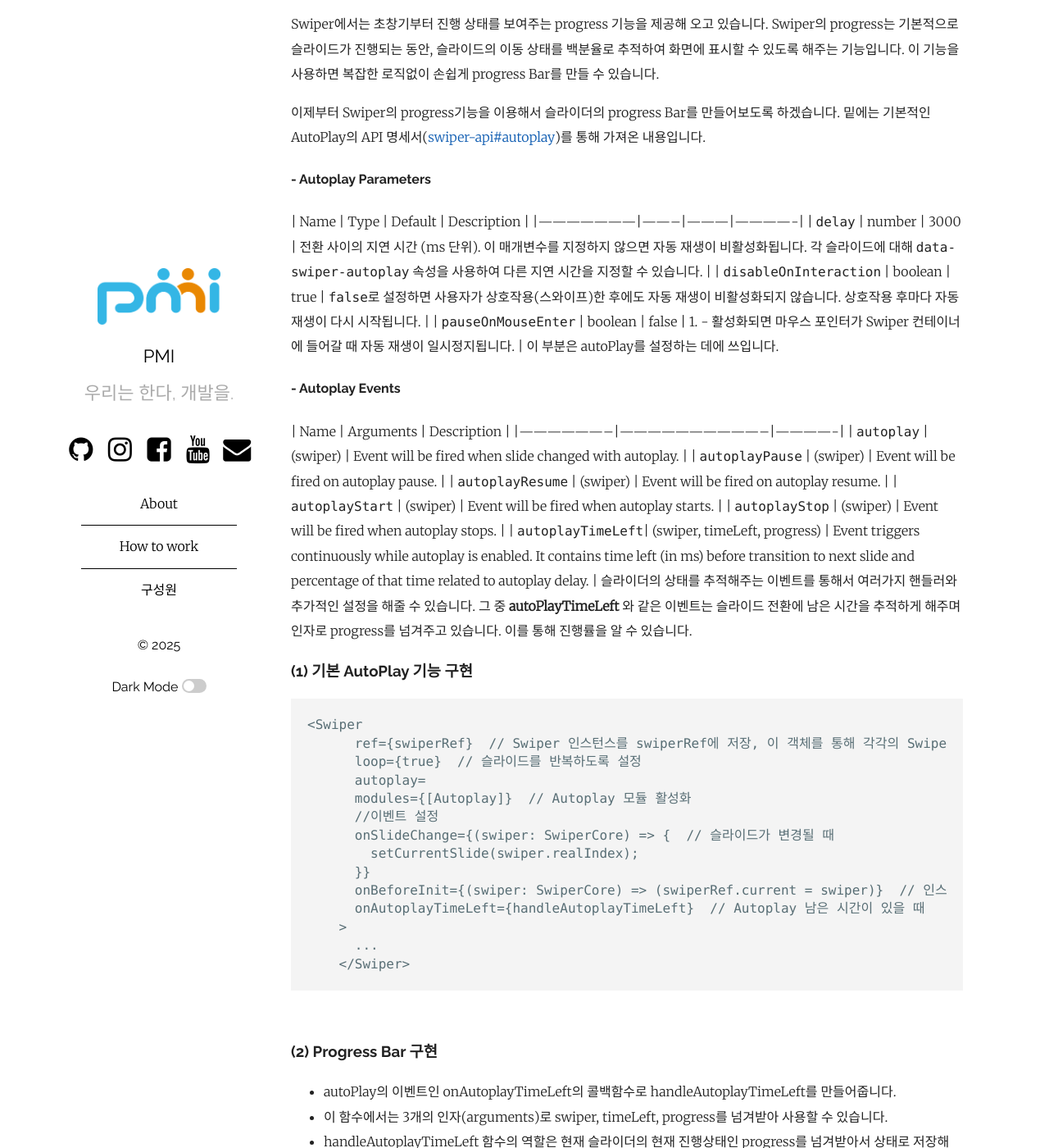
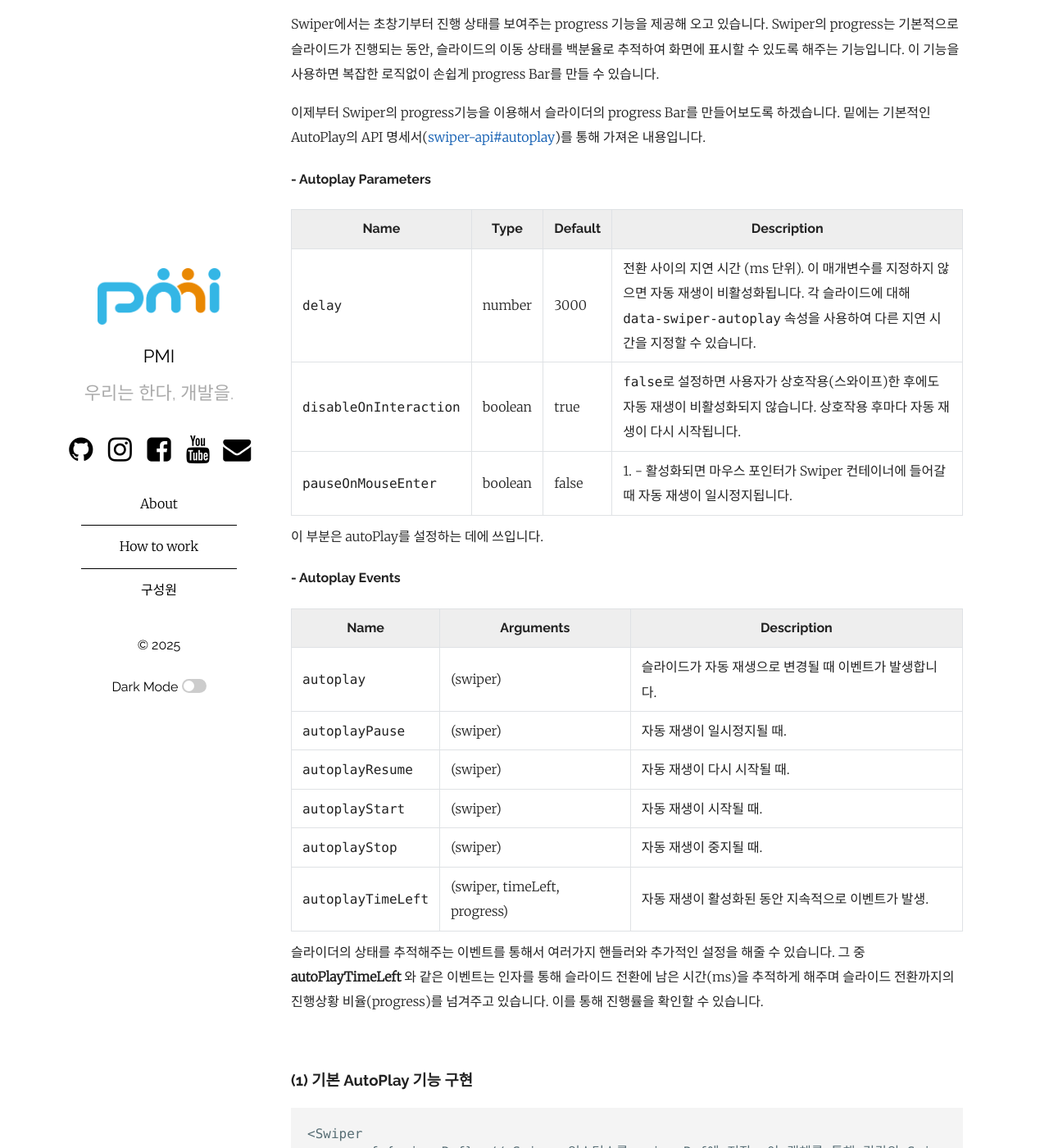
Before and after one commit to pmirnc-dev/pmirnc-dev.github.io, a Jekyll site: the page built from _posts/2025-04-05-Swiper의-autoPlay-어떻게.md, in a window 1280 px wide and 1400 px high, scrolled down 1290 px. Shown: the whole window at 82% size. Built offline with Jekyll 4.4.1, drawn with Linux system fonts in a browser that asks for light colours; comment, search, counter and statistics services are not loaded; some of the changed text lies outside the part shown.

Commit message:
fix(post): 포스팅 표 오류 수정

```diff
--- a/_posts/2025-04-05-Swiper의-autoPlay-어떻게.md
+++ b/_posts/2025-04-05-Swiper의-autoPlay-어떻게.md
@@ -63,22 +63,24 @@ Swiper에서는 초창기부터 진행 상태를 보여주는 progress 기능을
 | `delay`            | number | 3000    | 전환 사이의 지연 시간 (ms 단위). 이 매개변수를 지정하지 않으면 자동 재생이 비활성화됩니다. 각 슬라이드에 대해 `data-swiper-autoplay` 속성을 사용하여 다른 지연 시간을 지정할 수 있습니다. |
 | `disableOnInteraction` | boolean | true  | `false`로 설정하면 사용자가 상호작용(스와이프)한 후에도 자동 재생이 비활성화되지 않습니다. 상호작용 후마다 자동 재생이 다시 시작됩니다. |
 | `pauseOnMouseEnter` | boolean | false  | 1.  -   활성화되면 마우스 포인터가 Swiper 컨테이너에 들어갈 때 자동 재생이 일시정지됩니다. |
+
 이 부분은 autoPlay를 설정하는 데에 쓰입니다.
 
 #### - Autoplay Events
 
 | Name               | Arguments                        | Description |
 |--------------------|--------------------------------|-------------|
-| `autoplay`        | (swiper)                       | Event will be fired when slide changed with autoplay. |
-| `autoplayPause`   | (swiper)                       | Event will be fired on autoplay pause. |
-| `autoplayResume`  | (swiper)                       | Event will be fired on autoplay resume. |
-| `autoplayStart`   | (swiper)                       | Event will be fired when autoplay starts. |
-| `autoplayStop`    | (swiper)                       | Event will be fired when autoplay stops. |
-| `autoplayTimeLeft`| (swiper, timeLeft, progress) | Event triggers continuously while autoplay is enabled. It contains time left (in ms) before transition to next slide and percentage of that time related to autoplay delay. |
+| `autoplay`        | (swiper)                       | 슬라이드가 자동 재생으로 변경될 때 이벤트가 발생합니다. |
+| `autoplayPause`   | (swiper)                       | 자동 재생이 일시정지될 때. |
+| `autoplayResume`  | (swiper)                       | 자동 재생이 다시 시작될 때. |
+| `autoplayStart`   | (swiper)                       | 자동 재생이 시작될 때. |
+| `autoplayStop`    | (swiper)                       | 자동 재생이 중지될 때. |
+| `autoplayTimeLeft`| (swiper, timeLeft, progress) | 자동 재생이 활성화된 동안 지속적으로 이벤트가 발생. |
+
 슬라이더의 상태를 추적해주는 이벤트를 통해서 여러가지 핸들러와 추가적인 설정을 해줄 수 있습니다.
-그 중 **autoPlayTimeLeft** 와 같은 이벤트는 슬라이드 전환에 남은 시간을 추적하게 해주며 인자로 progress를 넘겨주고 있습니다. 이를 통해 진행률을 알 수 있습니다.
+그 중 **autoPlayTimeLeft** 와 같은 이벤트는 인자를 통해 슬라이드 전환에 남은 시간(ms)을 추적하게 해주며 슬라이드 전환까지의 진행상황 비율(progress)를 넘겨주고 있습니다. 이를 통해 진행률을 확인할 수 있습니다.
+
 &nbsp;
-
 
 ### (1) 기본 AutoPlay 기능 구현
 
@@ -107,7 +109,7 @@ Swiper에서는 초창기부터 진행 상태를 보여주는 progress 기능을
 ### (2) Progress Bar 구현
 
 - autoPlay의 이벤트인 onAutoplayTimeLeft의 콜백함수로 handleAutoplayTimeLeft를 만들어줍니다.
--  이 함수에서는 3개의 인자(arguments)로 swiper, timeLeft, progress를 넘겨받아 사용할 수 있습니다.
+- 이 함수에서는 3개의 인자(arguments)로 swiper, timeLeft, progress를 넘겨받아 사용할 수 있습니다.
 - handleAutoplayTimeLeft 함수의 역할은 현재 슬라이더의 현재 진행상태인 progress를 넘겨받아서 상태로 저장해 줍니다.
 - 이때 인자로 받은 progress는 0부터 1사이의 값을 가지므로 진행률(%)로 변환하기 위해 * 100을 했습니다.
 
@@ -141,6 +143,7 @@ Swiper에서는 초창기부터 진행 상태를 보여주는 progress 기능을
 | `swiper.resume()` | Resume autoplay (재개 ▶️) |
 | `swiper.start()`  | Start autoplay (자동재생 시작🔼) |
 | `swiper.stop()`   | Stop autoplay (자동재생 중지 ⏹️) |
+
 &nbsp;
 
 ### (3) 마우스 Hover에 따라 슬라이드 정지/재생
@@ -176,11 +179,12 @@ Swiper에서는 초창기부터 진행 상태를 보여주는 progress 기능을
 &nbsp;
 
 ## 4. start, stop vs pause, resume
-여기서 왜 **start()**, **stop()** 이 아니라 **pause()** , **resume()** 을 썼는지에 궁금할 것 같습니다. 둘의 차이점을 보면 바로 이해될 것 같습니다. 저는 처음부터 nexon 홈페이지의 progress Bar처럼 슬라이더가 멈췄다가 진행되는 상태을 자연스럽게 보여주고 싶었습니다.
-이때  **start()** 와 **stop()** 를 쓰면 이 두 함수는 단순 정지와 재생의 역할을 하기 때문에 슬라이더를 멈추면 초가 초기화되고 재생시키면 0부터 다시 시작하게 됩니다. 하지만 일시정지와 재개의 기능을 하는 **pause()** 와 **resume()** 를 사용하면 초가 초기화 되지 않고 자연스러운 진행상태를 보여줄 수 있습니다.
+여기서 왜 **start()**, **stop()** 이 아니라 **pause()** , **resume()** 을 썼는지에 궁금할 것 같습니다. 둘의 차이점을 보면 바로 이해될 것 같습니다.
+**start()** 와 **stop()** 를 쓰면 이 두 함수는 단순 정지와 재생의 역할을 하기 때문에 슬라이더를 멈추면 초가 초기화되고 재생시키면 0부터 다시 시작하게 됩니다. 하지만 일시정지와 재개의 기능을 하는 **pause()** 와 **resume()** 를 사용하면 초가 초기화 되지 않고 자연스러운 진행상태를 보여줄 수 있습니다.
+nexon 홈페이지의 progress Bar처럼 슬라이더가 멈췄다가 진행되는 상태을 자연스럽게 보여주기 위해서는 **pause()** 와 **resume()** 을 쓰는게 더 적합하다고 생각했습니다.
 네 개의 함수의 역할을 잘 구분해서 적재적소에 쓰면 좋을 것 같습니다!
+
 &nbsp;
 
-
 ## 5. 마치며
-처음엔 api 명세를 읽지 않고 start(), stop()을 쓰며 pause(), resume() 같은 기능을 구현하려고 하다보니 setInterval이며 animate며.. 점점 코드가 산으로 갔습니다. 처음부터 명세를 읽었더라면 삽질하는 시간을 줄였을 것 같습니다. 다음부턴 api 명세를 보고 기능을 쓰도록 해야겠다는 생각을 했습니다!
+처음엔 api 명세를 읽지 않고 start(), stop()을 쓰며 pause(), resume() 같은 기능을 구현하려고 하다보니 setInterval이며 animate며... 점점 코드가 산으로 갔습니다. 처음부터 명세를 읽었더라면 삽질하는 시간을 줄였을 것 같습니다. 다음부턴 api 명세를 보고 기능을 쓰도록 해야겠다는 생각을 했습니다!
```
